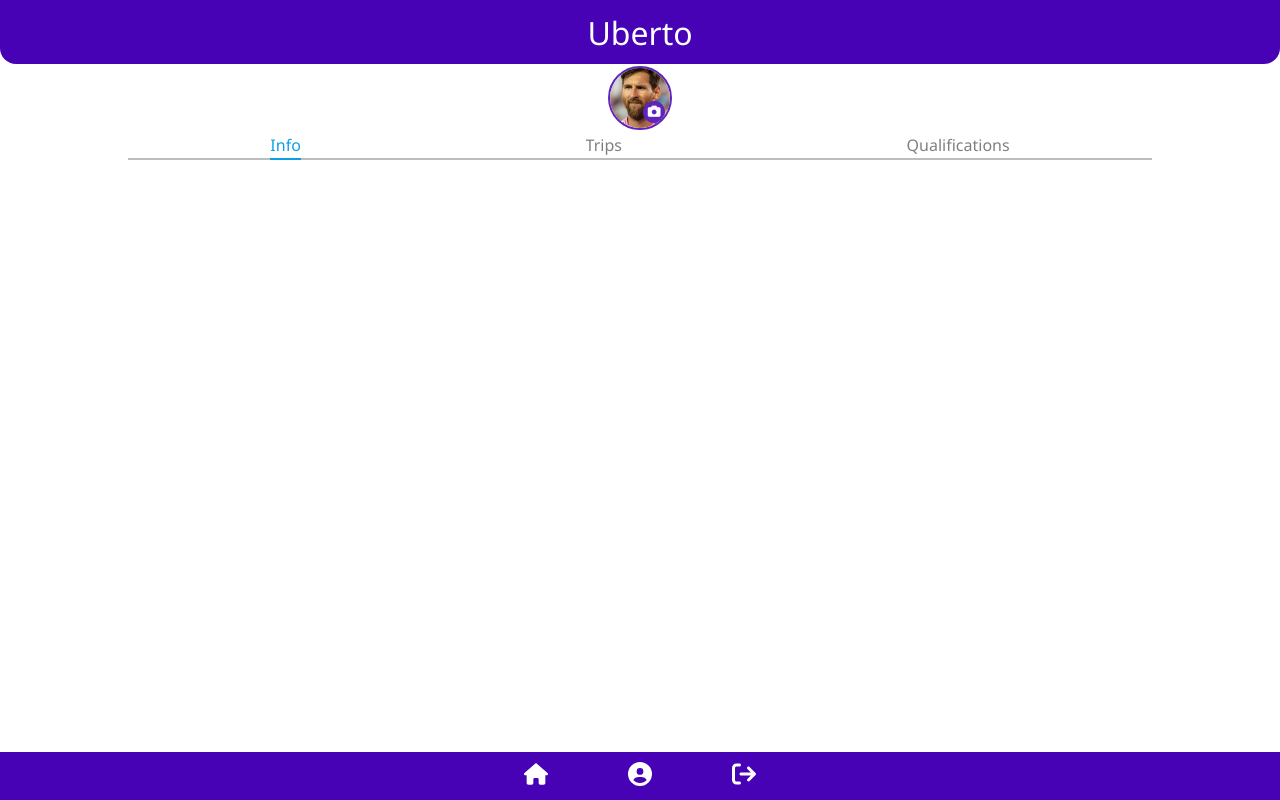
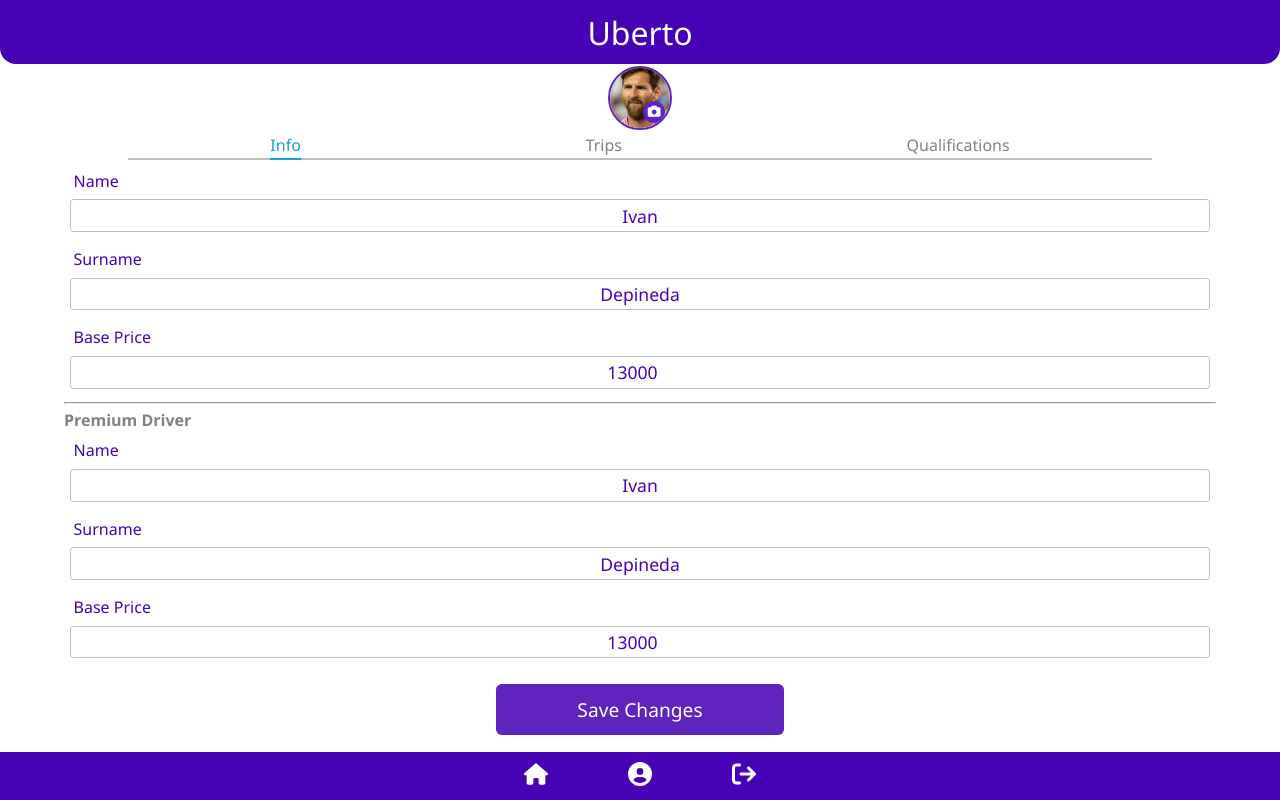
Before and after one commit to Adrianibarra97/uberto-app-frontend, a React (Vite) app: page /profile-driver/info in a window 1280 px wide. Built offline with nearby package versions, Linux system fonts and the light colour scheme.

Commit message:
profile driver page info

```diff
--- a/src/pages/profile-driver/profileDriverInfo/ProfileDriverInfoPage.css
+++ b/src/pages/profile-driver/profileDriverInfo/ProfileDriverInfoPage.css
@@ -1,84 +1,74 @@
-.friends-container{
+.form-container-driver-profile {
   display: flex;
   flex-direction: column;
+  align-items: center;
+  height: 42%;
   width: 100%;
-  flex: 1;
-  overflow-y: auto;
 }
 
-.friends-header {
-  display: flex;
-  height: 2em;
-  justify-content: space-between;
-  align-items: center;
-  flex-shrink: 0;
-  padding: 0em 0.8em;
+.form-item-driver-profile {
+    display: flex;
+    flex-direction: column;
+    align-items: flex-start;
+    height: 33%;
+    width: 90%;
+    padding: 0.4em;
+    color: #4702b6;
+    overflow: hidden;
 }
 
-.friends-title {
-  font-size: 1.1em;
-  color: #5f24be;
+.form-item-driver-profile label {
+    height: 50%;
+    width: 100%;
+    padding: 0.2em 0 0.2em 0.2em;
+    overflow: hidden;
+}
+
+.form-item-driver-profile input {
+    height: 50%;
+    width: 100%;
+    border-radius: 0.2em;
+    border: 1px solid #bdbdbd;
+    color: #4702b6;
+    justify-content: center;
+    text-align: center;
+    outline: none;
+    box-shadow: none;
+    overflow: hidden;
+    font-size: 1.1em;
+}
+
+.title-driver-profile {
+  width: 90%;
+  margin: auto;
+  color: grey;
   font-weight: bold;
 }
 
-.add-button {
-  display: flex;
-  align-items: center;
-  justify-content: center;
-  height: 1.3em;
-  width: 1.3em;
-  border-radius: 30%;
-  border: none;
-  background-color: #4702b6;
-  color: #ffffff;
-  font-size: 1.5em;
-  transition: transform 0.1s ease, box-shadow 0.1s ease;
+
+.button-container-driver-profile {
+    display: flex;
+    width: 100%;
+    height: 15%;
+    align-items: center;
+    justify-content: center;
 }
 
-.add-button:active {
-  transform: scale(0.9);
-  box-shadow: 0 0 0 rgba(0,0,0,0);
+.button-component-driver-profile {
+    display: flex;
+    height: 60%;
+    width: 15em;
+    align-items: center;
+    justify-content: center;
+    background-color: #5f24be;
+    border-radius: 0.3em;
+    border: none;
+    color: #fff;
+    font-size: 1.2em;
+    transition: transform 120ms ease, box-shadow 120ms ease, opacity 120ms ease;
 }
 
-.friend-item-container {
-  display: flex;
-  min-height: 4.3em;
-  width: 100%;
-  align-items: center;
-  justify-content: space-around;
-  flex-shrink: 0;
+.button-component-driver-profile:focus {
+    outline: 3px solid rgba(71,2,182,0.14);
+    outline-offset: 2px;
 }
-
-.friend-figure-container {
-  display: flex;
-  height: 2.6em;
-  aspect-ratio: 1 / 1;
-  justify-content: center;
-  align-items: center;
-  border-radius: 50%;
-  overflow: hidden;
-  border: 2px solid #882323;
-}
-
-.trash-icon {
-  display: flex;
-  align-items: center;
-  justify-content: center;
-  width: 1.5em;
-  height: 1.5em;
-  background-color: #4702b6;
-  color: #ffffff;
-  border-radius: 30%;
-  font-size: 0.9em;
-  transition: transform 0.15s ease, box-shadow 0.15s ease;
-}
-
-.trash-icon:hover {
-  transform: scale(1.05);
-  box-shadow: 0 4px 8px rgba(71, 2, 182, 0.3);
-}
-
-.trash-icon:active {
-  transform: scale(0.9);
-  box-shadow: 0 2px 4px rgba(71, 2, 182, 0.2);
-}
--- a/src/pages/profile-driver/profileDriverInfo/ProfileDriverInfoPage.tsx
+++ b/src/pages/profile-driver/profileDriverInfo/ProfileDriverInfoPage.tsx
@@ -1,3 +1,5 @@
+import { ButtonComponent } from "../../../components/button-component/ButtonComponent";
+import { DivisionComponent } from "../../../components/division-component/DivisionComponent";
 import "./ProfileDriverInfoPage.css";
 
 
@@ -6,7 +8,76 @@ export const ProfileDriverInfoPage = () => {
 
   return (
     <div className="profile-container-items">
+      <form className="form-container-driver-profile">
+        <div className="form-item-driver-profile">
+          <label htmlFor="Name">Name</label>
+          <input
+            type="text"
+            id="Name"
+            name="Name"
+            value="Ivan"
+            required
+          />
+        </div>
+        <div className="form-item-driver-profile" >
+          <label htmlFor="Surname">Surname</label>
+          <input
+            type="text"
+            id="Surname"
+            name="Surname"
+            value="Depineda"
+            required
+          />
+        </div>
+        <div className="form-item-driver-profile" >
+          <label htmlFor="Base Price">Base Price</label>
+          <input
+            type="number"
+            id="Base Price"
+            name="Base Price"
+            value="13000"
+            required
+          />
+        </div>
+      </form>
 
+      <DivisionComponent />
+      <h4 className="title-driver-profile">Premium Driver</h4>
+      <form className="form-container-driver-profile">
+        <div className="form-item-driver-profile">
+          <label htmlFor="Name">Name</label>
+          <input
+            type="text"
+            id="Name"
+            name="Name"
+            value="Ivan"
+            required
+          />
+        </div>
+        <div className="form-item-driver-profile" >
+          <label htmlFor="Surname">Surname</label>
+          <input
+            type="text"
+            id="Surname"
+            name="Surname"
+            value="Depineda"
+            required
+          />
+        </div>
+        <div className="form-item-driver-profile" >
+          <label htmlFor="Base Price">Base Price</label>
+          <input
+            type="number"
+            id="Base Price"
+            name="Base Price"
+            value="13000"
+            required
+          />
+        </div>
+      </form>
+      <div className="button-container-driver-profile">
+        <button className="button-component-driver-profile">Save Changes</button>
+      </div>
     </div>
 
   );
```
